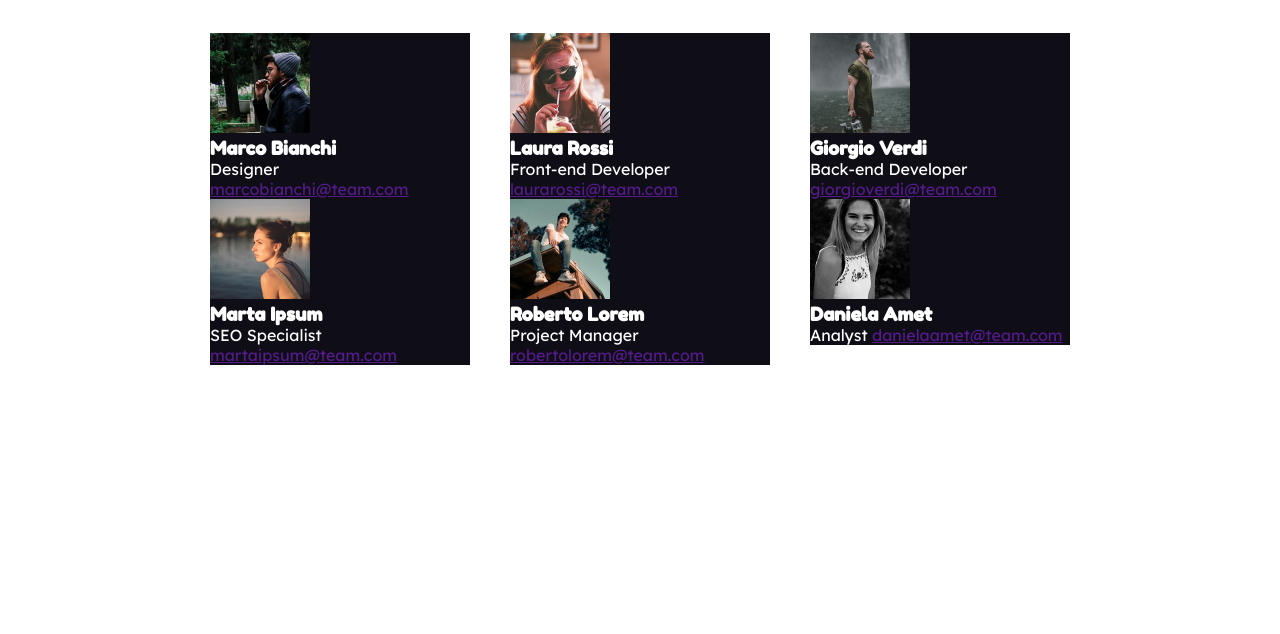
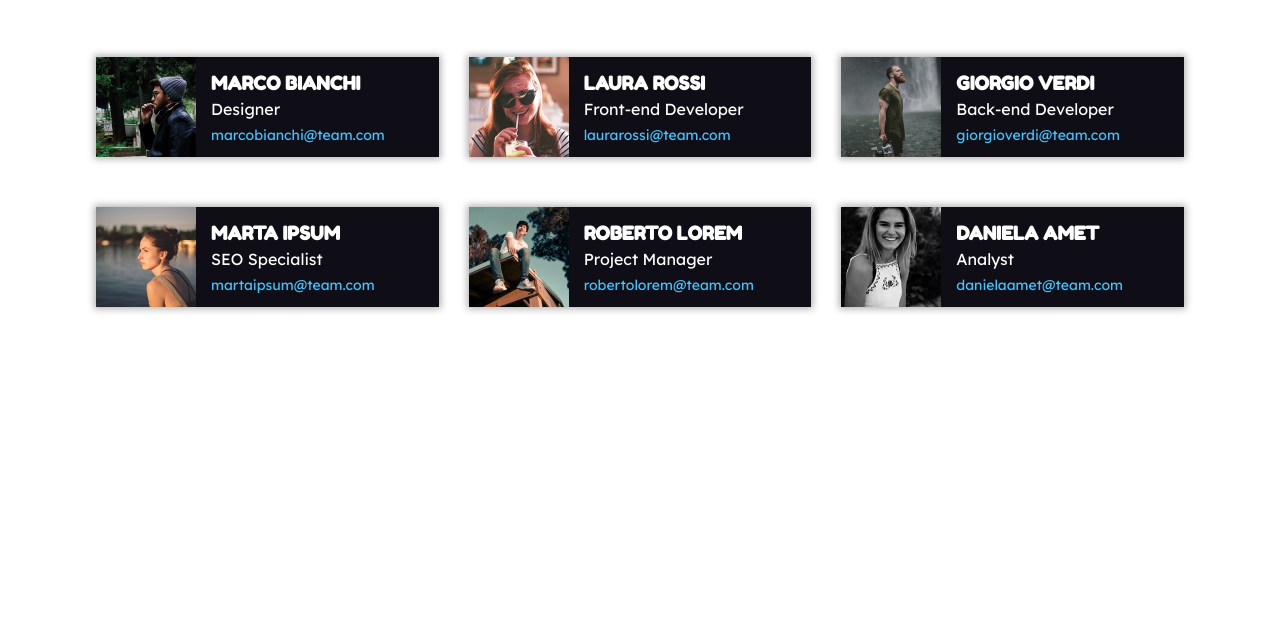
Before and after one commit to NickAstley/html-css-float-cards, a plain HTML site: page index.html in a window 1280 px wide. Shown: the part 166-800 px from the top of the page. Drawn offline with Linux system fonts and the light colour scheme.

Commit message:
Added missing styles

```diff
--- a/css/style.css
+++ b/css/style.css
@@ -16,21 +16,16 @@ h3 {
 
 header {
   text-align: center;
-  padding:  40px 0;
+  padding: 30px 0;
 }
 
 header h1 {
   color: #E53170;
+  font-size: 36px;
 }
 
 header p {
-  padding-top: 40px;
-}
-
-.container {
-      width: 90%;
-      max-width: 900px;
-      margin: 0 auto;
+  padding-top: 50px;
 }
 
 .clearfix::after{
@@ -39,17 +34,57 @@ header p {
   clear: both;
 }
 
+.container {
+  width: 85%;
+  /* max-width: 900px; */
+  margin: 0 auto;
+}
+
+.team-cards, header {
+  padding: 30px 0;
+}
+
 .card-container {
   float: left;
-  width: calc(100%/3);
-  padding: 0 20px;
+  width: calc( (100% / 3) - (60px / 3));
+  padding-bottom: 50px;
 }
 
-.card {
+.card-container:nth-child(3n + 2) {
+  margin: 0 30px;
+}
+
+.card-container .card {
   background-color: #0F0E17;
   color: white;
+  -webkit-box-shadow: 0 0 5px 2px #fff;
+  -moz-box-shadow: 0 0 5px 2px #fff;
+  box-shadow: 0 0 7px 2px rgba(0, 0, 0, 0.3);
 }
 
 .card-container .card img {
   width: 100px;
+  float: left;
 }
+
+.card-container .card .card-info {
+  display: inline-block;
+  width: calc(100% - 150px);
+  padding: 15px;
+  height: 100px;
+}
+
+.card-info h3 {
+  text-transform: uppercase;
+}
+
+.card-info span {
+  display: block;
+  padding: 5px 0;
+}
+
+.card-info a {
+  color: #42c6ff;
+  text-decoration: none;
+  font-size: 14px;
+}
--- a/index.html
+++ b/index.html
@@ -24,67 +24,67 @@
             <div class="team-cards clearfix">
 
                 <div class="card-container">
-                    <div class="card">
+                    <div class="card clearfix">
                         <img src="img/male1.png" alt="Marco Bianchi">
                         <div class="card-info">
                             <h3>Marco Bianchi</h3>
                             <span>Designer</span>
-                            <a href="">marcobianchi@team.com</a>
+                            <a href="#">marcobianchi@team.com</a>
                         </div>
                     </div>
                 </div>
 
                 <div class="card-container">
-                    <div class="card">
+                    <div class="card clearfix">
                         <img src="img/female1.png" alt="Laura Rossi">
                         <div class="card-info">
                             <h3>Laura Rossi</h3>
                             <span>Front-end Developer</span>
-                            <a href="">laurarossi@team.com</a>
+                            <a href="#">laurarossi@team.com</a>
                         </div>
                     </div>
                 </div>
 
                 <div class="card-container">
-                    <div class="card">
+                    <div class="card clearfix">
                         <img src="img/male2.png" alt="Giorgio Verdi">
                         <div class="card-info">
                             <h3>Giorgio Verdi</h3>
                             <span>Back-end Developer</span>
-                            <a href="">giorgioverdi@team.com</a>
+                            <a href="#">giorgioverdi@team.com</a>
                         </div>
                     </div>
                 </div>
 
                 <div class="card-container">
-                    <div class="card">
+                    <div class="card clearfix">
                         <img src="img/female2.png" alt="Marta Ipsum">
                         <div class="card-info">
                             <h3>Marta Ipsum</h3>
                             <span>SEO Specialist</span>
-                            <a href="">martaipsum@team.com</a>
+                            <a href="#">martaipsum@team.com</a>
                         </div>
                     </div>
                 </div>
 
                 <div class="card-container">
-                    <div class="card">
+                    <div class="card clearfix">
                         <img src="img/male3.png" alt="Roberto Lorem">
                         <div class="card-info">
                             <h3>Roberto Lorem</h3>
                             <span>Project Manager</span>
-                            <a href="">robertolorem@team.com</a>
+                            <a href="#">robertolorem@team.com</a>
                         </div>
                     </div>
                 </div>
 
                 <div class="card-container">
-                    <div class="card">
+                    <div class="card clearfix">
                         <img src="img/female3.png" alt="Daniela Amet">
                         <div class="card-info">
                             <h3>Daniela Amet</h3>
                             <span>Analyst</span>
-                            <a href="">danielaamet@team.com</a>
+                            <a href="#">danielaamet@team.com</a>
                         </div>
                     </div>
                 </div>
```
